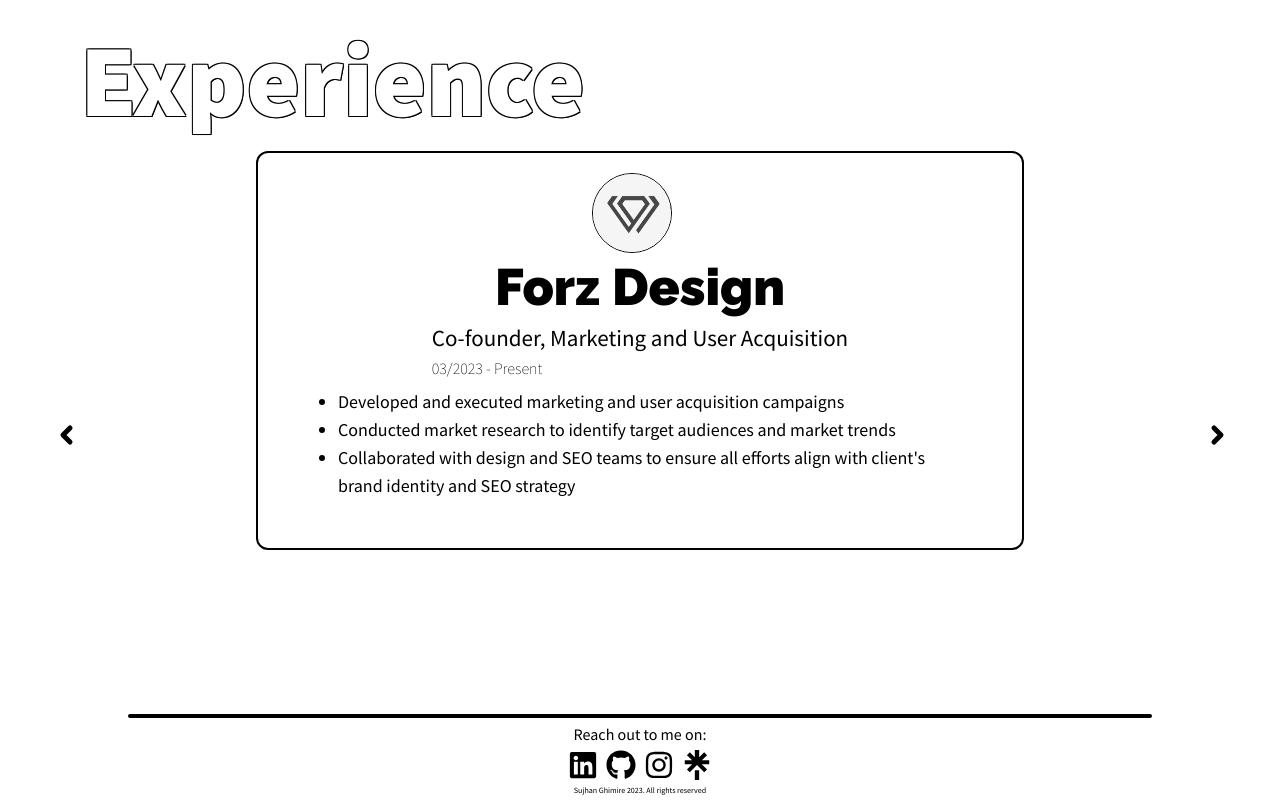
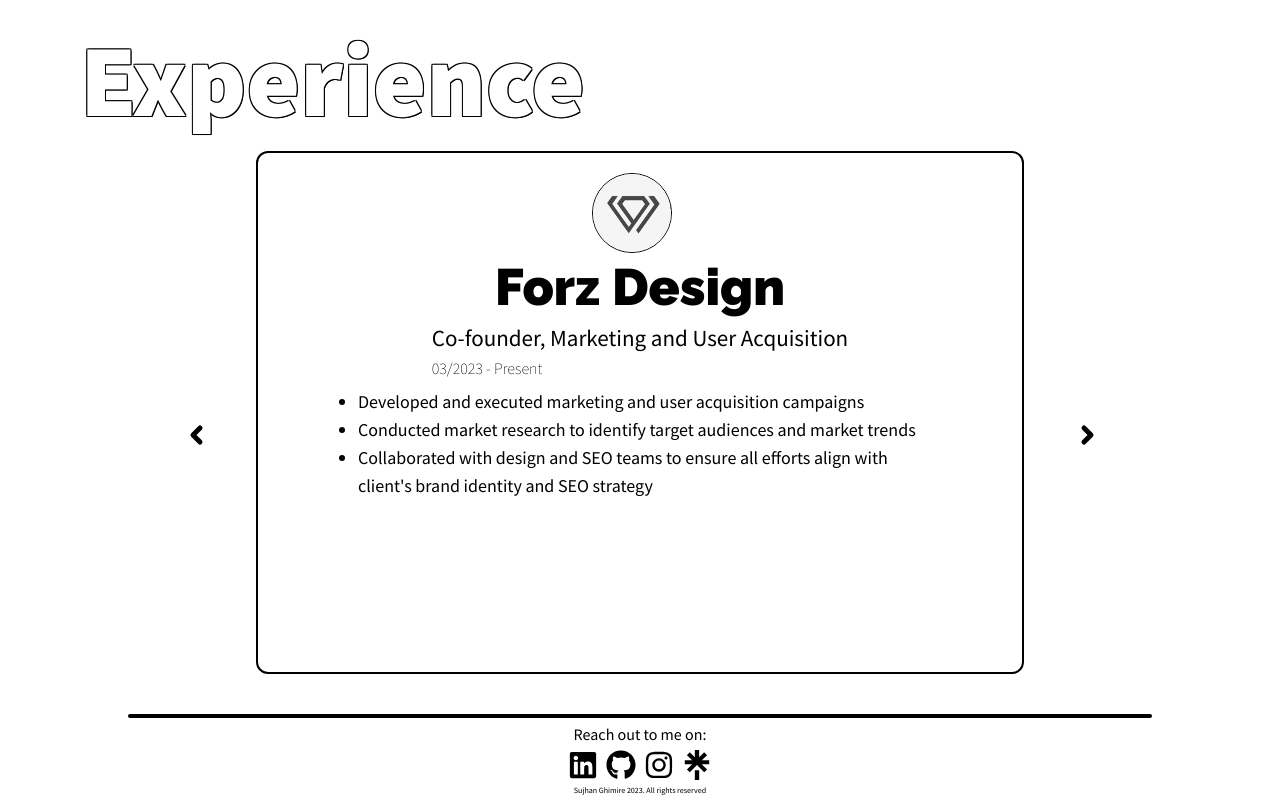
Before and after one commit to iamsujhanghimire/sg-portfolio-v2, a Next.js app: page / in a window 1280 px wide. Shown: the part 1449-2249 px from the top of the page. Built offline with nearby package versions, Linux system fonts and the light colour scheme; what tailwindcss-text-fill-stroke would draw is missing.

Commit message:
Fixed experience section height and arrows

```diff
--- a/components/Experience.jsx
+++ b/components/Experience.jsx
@@ -5,7 +5,7 @@
 import 'slick-carousel/slick/slick-theme.css';
 
 const CustomArrow = ({ className, children, onClick, position }) => (
-  <button className={`${className} absolute top-1/2 transform -translate-y-1/2 ${position === 'left' ? 'left-28' : 'right-28'}`} onClick={onClick}>
+  <button className={`${className} ${position} -mx-12`} onClick={onClick}>
     {children}
   </button>
 );
@@ -38,10 +38,10 @@
          <div className="title">
              <h1 className='text-[12vw] sm:text-[8vw] leading-none font-extrabold textStroke py-2 md:py-5'>Experience</h1>
          </div>
-    <Slider {...settings}>
+    <Slider {...settings} className='my-auto w-[70vw] md:w-[60vw] min-h-[inherit] border-2 pb-10 pt-5 md:px-10 z-0 border-black rounded-xl flex flex-col md:justify-center mx-auto'>
     <div>
-        <div className="experience-slide">
-          <div className="experience-content my-auto w-[70vw] md:w-[60vw] min-h-fit border-2 pb-10 pt-5 md:px-10 z-0 border-black rounded-xl flex flex-col md:justify-center mx-auto">
+        <div className="experience-slide mx-5">
+          <div className="experience-content">
            {/* Intro */}
            <div className="jobTitle flex items-center justify-center flex-col max-sm:text-center">
              <div className="img md:pr-4">
@@ -68,7 +68,7 @@
       </div>
       <div>
         <div className="experience-slide">
-          <div className="experience-content w-[70vw] md:w-[60vw] min-h-fit border-2 pb-10 pt-5 md:px-10 z-0 border-black rounded-xl flex flex-col md:justify-center mx-auto">
+        <div className="experience-content">
            {/* Intro */}
            <div className="jobTitle flex items-center justify-center flex-col max-sm:text-center">
              <div className="img md:pr-4">
@@ -95,7 +95,7 @@
       </div>
       <div>
         <div className="experience-slide">
-          <div className="experience-content w-[70vw] md:w-[60vw] min-h-fit border-2 pb-10 pt-5 md:px-10 z-0 border-black rounded-xl flex flex-col md:justify-center mx-auto">
+        <div className="experience-content">
            {/* Intro */}
            <div className="jobTitle flex items-center justify-center flex-col max-sm:text-center">
              <div className="img md:pr-4">
@@ -122,7 +122,7 @@
       </div>
       <div>
         <div className="experience-slide">
-          <div className="experience-content w-[70vw] md:w-[60vw] min-h-fit border-2 pb-10 pt-5 md:px-10 z-0 border-black  rounded-xl flex flex-col md:justify-center mx-auto">
+        <div className="experience-content">
            {/* Intro */}
            <div className="jobTitle flex items-center justify-center flex-col max-sm:text-center">
              <div className="img md:pr-4">
@@ -148,7 +148,7 @@
         </div>
       </div><div>
         <div className="experience-slide">
-          <div className="experience-content w-[70vw] md:w-[60vw] min-h-fit border-2 pb-10 pt-5 md:px-10 z-0 border-black rounded-xl flex flex-col md:justify-center mx-auto">
+        <div className="experience-content">
            {/* Intro */}
            <div className="jobTitle flex items-center justify-center flex-col max-sm:text-center">
              <div className="img md:pr-4">
@@ -175,7 +175,7 @@
       </div>
       <div>
         <div className="experience-slide">
-          <div className="experience-content w-[70vw] md:w-[60vw] min-h-fit border-2 pb-10 pt-5 md:px-10 z-0 border-black rounded-xl flex flex-col md:justify-center mx-auto">
+        <div className="experience-content">
            {/* Intro */}
            <div className="jobTitle flex items-center justify-center flex-col max-sm:text-center">
              <div className="img md:pr-4">
--- a/styles/output.css
+++ b/styles/output.css
@@ -551,18 +551,6 @@
   bottom: 6vh;
 }
 
-.left-28 {
-  left: 7rem;
-}
-
-.right-28 {
-  right: 7rem;
-}
-
-.top-1\/2 {
-  top: 50%;
-}
-
 .z-0 {
   z-index: 0;
 }
@@ -574,6 +562,11 @@
 .mx-4 {
   margin-left: 1rem;
   margin-right: 1rem;
+}
+
+.mx-5 {
+  margin-left: 1.25rem;
+  margin-right: 1.25rem;
 }
 
 .mx-\[10vw\] {
@@ -637,9 +630,8 @@
   height: auto;
 }
 
-.min-h-fit {
-  min-height: -moz-fit-content;
-  min-height: fit-content;
+.min-h-\[inherit\] {
+  min-height: inherit;
 }
 
 .w-20 {
@@ -676,15 +668,6 @@
 
 .w-full {
   width: 100%;
-}
-
-.-translate-y-1\/2 {
-  --tw-translate-y: -50%;
-  transform: translate(var(--tw-translate-x), var(--tw-translate-y)) rotate(var(--tw-rotate)) skewX(var(--tw-skew-x)) skewY(var(--tw-skew-y)) scaleX(var(--tw-scale-x)) scaleY(var(--tw-scale-y));
-}
-
-.transform {
-  transform: translate(var(--tw-translate-x), var(--tw-translate-y)) rotate(var(--tw-rotate)) skewX(var(--tw-skew-x)) skewY(var(--tw-skew-y)) scaleX(var(--tw-scale-x)) scaleY(var(--tw-scale-y));
 }
 
 .list-disc {
@@ -792,6 +775,11 @@
 .px-10 {
   padding-left: 2.5rem;
   padding-right: 2.5rem;
+}
+
+.px-12 {
+  padding-left: 3rem;
+  padding-right: 3rem;
 }
 
 .py-1 {
@@ -943,8 +931,8 @@
   outline-offset: 2px;
 }
 
-.grayscale-0 {
-  --tw-grayscale: grayscale(0);
+.grayscale {
+  --tw-grayscale: grayscale(100%);
   filter: var(--tw-blur) var(--tw-brightness) var(--tw-contrast) var(--tw-grayscale) var(--tw-hue-rotate) var(--tw-invert) var(--tw-saturate) var(--tw-sepia) var(--tw-drop-shadow);
 }
 
@@ -976,6 +964,11 @@
 
 .group:hover .group-hover\:opacity-100 {
   opacity: 1;
+}
+
+.hover\:grayscale-0:hover {
+  --tw-grayscale: grayscale(0);
+  filter: var(--tw-blur) var(--tw-brightness) var(--tw-contrast) var(--tw-grayscale) var(--tw-hue-rotate) var(--tw-invert) var(--tw-saturate) var(--tw-sepia) var(--tw-drop-shadow);
 }
 
 @media not all and (min-width: 768px) {
```
